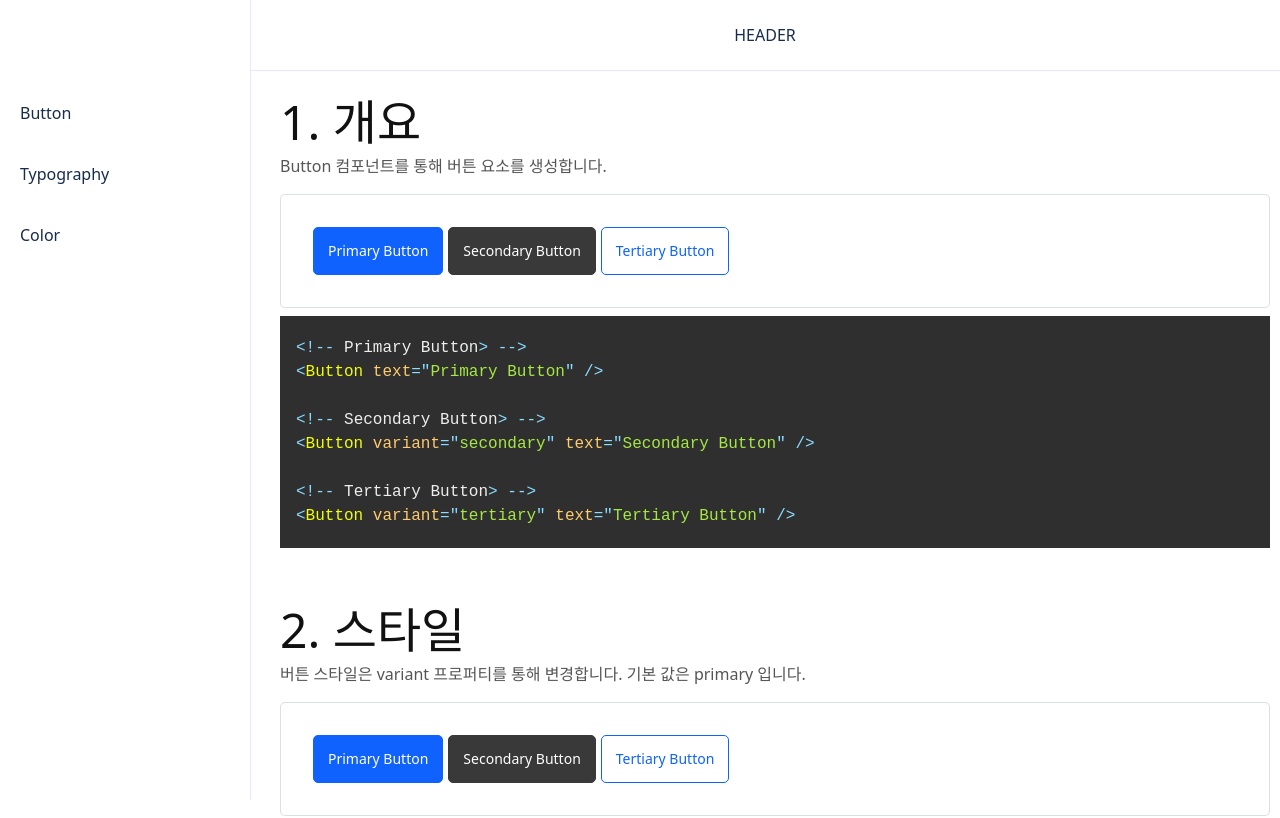
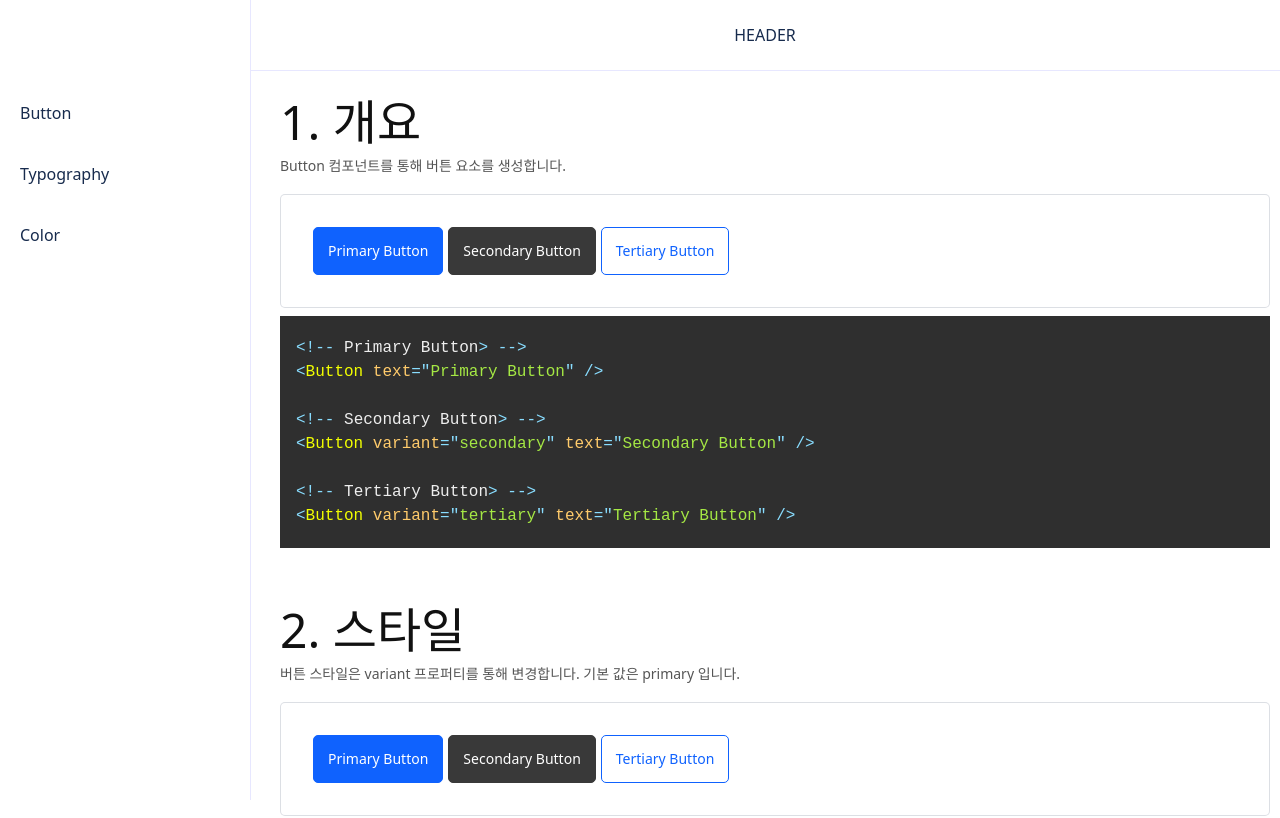
Before and after one commit to dongggggae/_hyun-design-system, a React (Vite) app: page /components/Btn in a window 1280 px wide. Shown: the top 818 px of the page. Built offline with nearby package versions, Linux system fonts and the light colour scheme.

Commit message:
스타일 오타 수정

```diff
--- a/src/pages/components/Btn.jsx
+++ b/src/pages/components/Btn.jsx
@@ -21,7 +21,7 @@ const ComponentContent = styled.div`
 const Desc = styled.p`
   margin-bottom: 16px;
   color: #555555;
-  font-sizze: 14px;
+  font-size: 14px;
   line-height: 24px;
 `;
 
```
